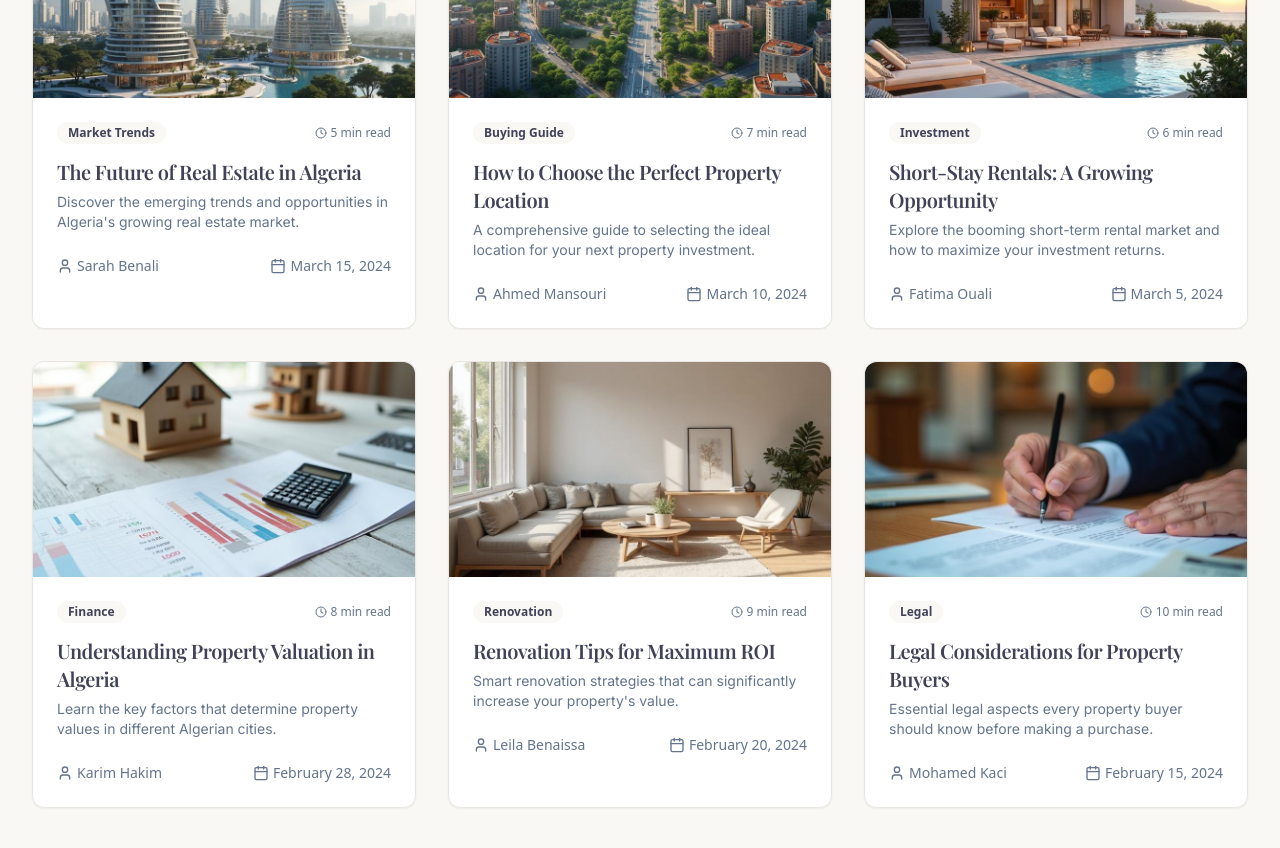
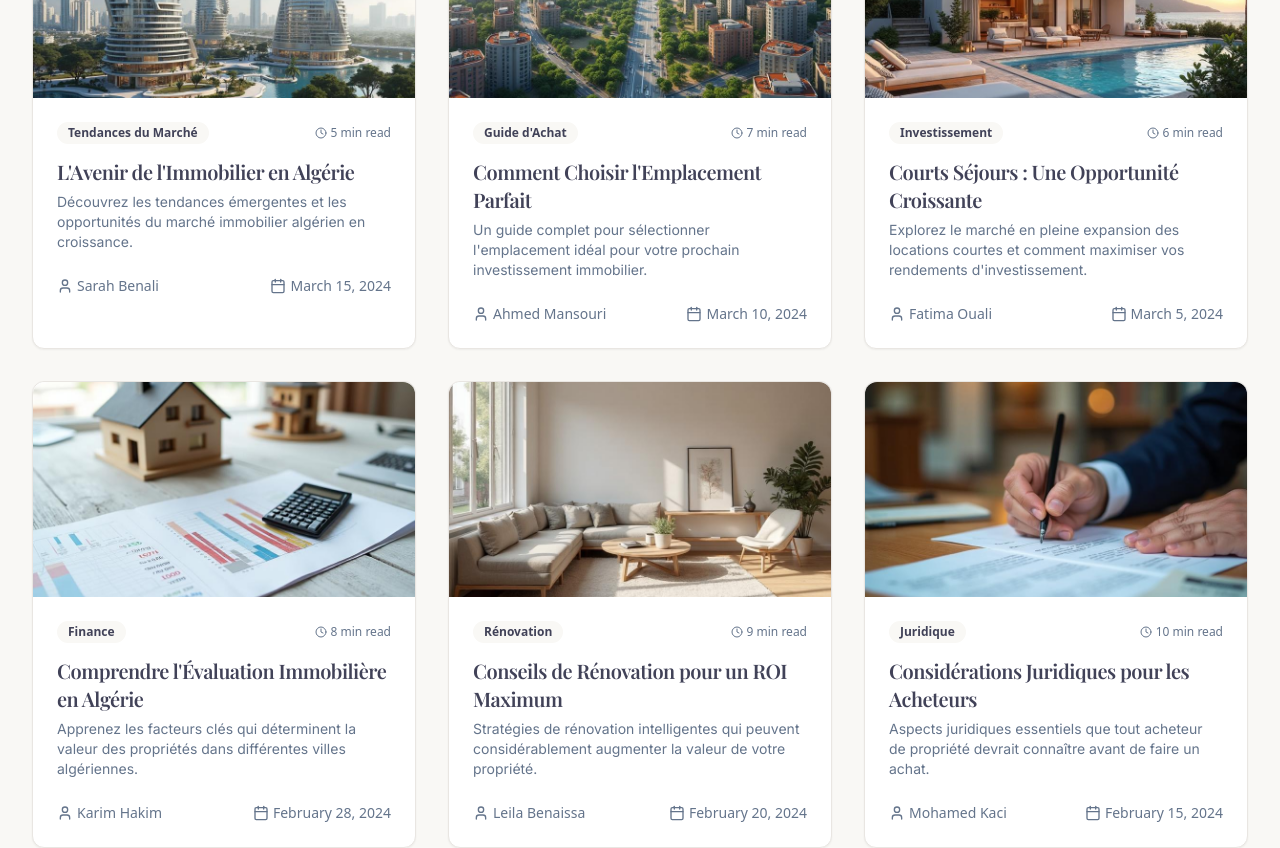
Before and after one commit to EdulogyIT/HOLIBAYT, a React (Vite) app: page /blog in a window 1280 px wide. Shown: the part 580-1428 px from the top of the page. Built offline with nearby package versions, Linux system fonts and the light colour scheme.

Commit message:
Update blog pages for language changes
Ensured that the blog page and individual blog post details dynamically update their language based on the user's selection via the globe symbol.
-edited src/pages/Blog.tsx
-edited src/pages/BlogPost.tsx
-edited src/contexts/LanguageContext.tsx

```diff
--- a/src/contexts/LanguageContext.tsx
+++ b/src/contexts/LanguageContext.tsx
@@ -311,6 +311,50 @@ const translations = {
     tlemcenDescription: 'Perle du Maghreb',
     bejaiaDescription: 'Fiancée de la Méditerranée',
     blidaDescription: 'Ville des roses',
+
+    // Blog translations
+    blogInsights: 'Blog & Actualités',
+    blogDescription: 'Restez informé des dernières tendances, conseils et analyses du marché immobilier algérien',
+    stayUpdated: 'Restez Informé',
+    newsletterDescription: 'Abonnez-vous à notre newsletter et ne manquez jamais les dernières analyses immobilières',
+    enterEmail: 'Entrez votre email',
+    subscribe: 'S\'abonner',
+    backToBlog: 'Retour au Blog',
+    publishedBy: 'Publié par',
+    readMore: 'Lire plus',
+
+    // Blog categories
+    allCategories: 'Toutes',
+    marketTrends: 'Tendances du Marché',
+    buyingGuide: 'Guide d\'Achat',
+    investment: 'Investissement',
+    finance: 'Finance',
+    renovation: 'Rénovation',
+    legal: 'Juridique',
+
+    // Blog post titles
+    blogTitle1: 'L\'Avenir de l\'Immobilier en Algérie',
+    blogTitle2: 'Comment Choisir l\'Emplacement Parfait',
+    blogTitle3: 'Courts Séjours : Une Opportunité Croissante',
+    blogTitle4: 'Comprendre l\'Évaluation Immobilière en Algérie',
+    blogTitle5: 'Conseils de Rénovation pour un ROI Maximum',
+    blogTitle6: 'Considérations Juridiques pour les Acheteurs',
+
+    // Blog excerpts
+    blogExcerpt1: 'Découvrez les tendances émergentes et les opportunités du marché immobilier algérien en croissance.',
+    blogExcerpt2: 'Un guide complet pour sélectionner l\'emplacement idéal pour votre prochain investissement immobilier.',
+    blogExcerpt3: 'Explorez le marché en pleine expansion des locations courtes et comment maximiser vos rendements d\'investissement.',
+    blogExcerpt4: 'Apprenez les facteurs clés qui déterminent la valeur des propriétés dans différentes villes algériennes.',
+    blogExcerpt5: 'Stratégies de rénovation intelligentes qui peuvent considérablement augmenter la valeur de votre propriété.',
+    blogExcerpt6: 'Aspects juridiques essentiels que tout acheteur de propriété devrait connaître avant de faire un achat.',
+
+    // Blog authors
+    author1: 'Sarah Benali',
+    author2: 'Ahmed Mansouri',
+    author3: 'Fatima Ouali',
+    author4: 'Karim Hakim',
+    author5: 'Leila Benaissa',
+    author6: 'Mohamed Kaci',
   },
   EN: {
     // Navigation
@@ -614,6 +658,50 @@ const translations = {
     tlemcenDescription: 'Pearl of the Maghreb',
     bejaiaDescription: 'Bride of the Mediterranean',
     blidaDescription: 'City of Roses',
+
+    // Blog translations
+    blogInsights: 'Blog & Insights',
+    blogDescription: 'Stay updated with the latest trends, tips, and insights from Algeria\'s real estate market',
+    stayUpdated: 'Stay Updated',
+    newsletterDescription: 'Subscribe to our newsletter and never miss the latest real estate insights',
+    enterEmail: 'Enter your email',
+    subscribe: 'Subscribe',
+    backToBlog: 'Back to Blog',
+    publishedBy: 'Published by',
+    readMore: 'Read more',
+
+    // Blog categories
+    allCategories: 'All',
+    marketTrends: 'Market Trends',
+    buyingGuide: 'Buying Guide',
+    investment: 'Investment',
+    finance: 'Finance',
+    renovation: 'Renovation',
+    legal: 'Legal',
+
+    // Blog post titles
+    blogTitle1: 'The Future of Real Estate in Algeria',
+    blogTitle2: 'How to Choose the Perfect Property Location',
+    blogTitle3: 'Short-Stay Rentals: A Growing Opportunity',
+    blogTitle4: 'Understanding Property Valuation in Algeria',
+    blogTitle5: 'Renovation Tips for Maximum ROI',
+    blogTitle6: 'Legal Considerations for Property Buyers',
+
+    // Blog excerpts
+    blogExcerpt1: 'Discover the emerging trends and opportunities in Algeria\'s growing real estate market.',
+    blogExcerpt2: 'A comprehensive guide to selecting the ideal location for your next property investment.',
+    blogExcerpt3: 'Explore the booming short-term rental market and how to maximize your investment returns.',
+    blogExcerpt4: 'Learn the key factors that determine property values in different Algerian cities.',
+    blogExcerpt5: 'Smart renovation strategies that can significantly increase your property\'s value.',
+    blogExcerpt6: 'Essential legal aspects every property buyer should know before making a purchase.',
+
+    // Blog authors
+    author1: 'Sarah Benali',
+    author2: 'Ahmed Mansouri',
+    author3: 'Fatima Ouali',
+    author4: 'Karim Hakim',
+    author5: 'Leila Benaissa',
+    author6: 'Mohamed Kaci',
   },
   AR: {
     // Navigation
@@ -904,6 +992,50 @@ const translations = {
     bejaiaDescription: 'عروس البحر الأبيض المتوسط',
     blidaDescription: 'مدينة الورود',
 
+    // Blog translations
+    blogInsights: 'المدونة والرؤى',
+    blogDescription: 'ابق على اطلاع بأحدث الاتجاهات والنصائح والرؤى من سوق العقارات الجزائري',
+    stayUpdated: 'ابق مطلعاً',
+    newsletterDescription: 'اشترك في نشرتنا الإخبارية ولا تفوت أحدث الرؤى العقارية',
+    enterEmail: 'أدخل بريدك الإلكتروني',
+    subscribe: 'اشتراك',
+    backToBlog: 'العودة للمدونة',
+    publishedBy: 'نشر بواسطة',
+    readMore: 'اقرأ المزيد',
+
+    // Blog categories
+    allCategories: 'الكل',
+    marketTrends: 'اتجاهات السوق',
+    buyingGuide: 'دليل الشراء',
+    investment: 'الاستثمار',
+    finance: 'التمويل',
+    renovation: 'التجديد',
+    legal: 'قانوني',
+
+    // Blog post titles
+    blogTitle1: 'مستقبل العقارات في الجزائر',
+    blogTitle2: 'كيفية اختيار الموقع المثالي للعقار',
+    blogTitle3: 'الإيجار قصير المدى: فرصة متنامية',
+    blogTitle4: 'فهم تقييم العقارات في الجزائر',
+    blogTitle5: 'نصائح التجديد لتحقيق أقصى عائد استثمار',
+    blogTitle6: 'الاعتبارات القانونية لمشتري العقارات',
+
+    // Blog excerpts
+    blogExcerpt1: 'اكتشف الاتجاهات الناشئة والفرص في سوق العقارات الجزائري المتنامي.',
+    blogExcerpt2: 'دليل شامل لاختيار الموقع المثالي لاستثمارك العقاري القادم.',
+    blogExcerpt3: 'استكشف سوق الإيجار قصير المدى المزدهر وكيفية تعظيم عوائد استثمارك.',
+    blogExcerpt4: 'تعلم العوامل الرئيسية التي تحدد قيم العقارات في مختلف المدن الجزائرية.',
+    blogExcerpt5: 'استراتيجيات تجديد ذكية يمكنها زيادة قيمة عقارك بشكل كبير.',
+    blogExcerpt6: 'الجوانب القانونية الأساسية التي يجب على كل مشتري عقار معرفتها قبل الشراء.',
+
+    // Blog authors
+    author1: 'سارة بن علي',
+    author2: 'أحمد منصوري',
+    author3: 'فاطمة والي',
+    author4: 'كريم حكيم',
+    author5: 'ليلى بن عيسى',
+    author6: 'محمد قاسي',
+
     callBtn: 'اتصال',
     sendMessageBtn: 'أرسل رسالة'
   }
--- a/src/pages/Blog.tsx
+++ b/src/pages/Blog.tsx
@@ -23,67 +23,67 @@ const Blog = () => {
   const blogPosts = [
     {
       id: 1,
-      title: "The Future of Real Estate in Algeria",
-      excerpt: "Discover the emerging trends and opportunities in Algeria's growing real estate market.",
-      author: "Sarah Benali",
+      title: t('blogTitle1'),
+      excerpt: t('blogExcerpt1'),
+      author: t('author1'),
       date: "March 15, 2024",
       readTime: "5 min read",
-      category: "Market Trends",
+      category: t('marketTrends'),
       image: blogRealEstateFuture
     },
     {
       id: 2,
-      title: "How to Choose the Perfect Property Location",
-      excerpt: "A comprehensive guide to selecting the ideal location for your next property investment.",
-      author: "Ahmed Mansouri",
+      title: t('blogTitle2'),
+      excerpt: t('blogExcerpt2'),
+      author: t('author2'),
       date: "March 10, 2024",
       readTime: "7 min read",
-      category: "Buying Guide",
+      category: t('buyingGuide'),
       image: blogPropertyLocation
     },
     {
       id: 3,
-      title: "Short-Stay Rentals: A Growing Opportunity",
-      excerpt: "Explore the booming short-term rental market and how to maximize your investment returns.",
-      author: "Fatima Ouali",
+      title: t('blogTitle3'),
+      excerpt: t('blogExcerpt3'),
+      author: t('author3'),
       date: "March 5, 2024",
       readTime: "6 min read",
-      category: "Investment",
+      category: t('investment'),
       image: blogShortStayRental
     },
     {
       id: 4,
-      title: "Understanding Property Valuation in Algeria",
-      excerpt: "Learn the key factors that determine property values in different Algerian cities.",
-      author: "Karim Hakim",
+      title: t('blogTitle4'),
+      excerpt: t('blogExcerpt4'),
+      author: t('author4'),
       date: "February 28, 2024",
       readTime: "8 min read",
-      category: "Finance",
+      category: t('finance'),
       image: blogPropertyValuation
     },
     {
       id: 5,
-      title: "Renovation Tips for Maximum ROI",
-      excerpt: "Smart renovation strategies that can significantly increase your property's value.",
-      author: "Leila Benaissa",
+      title: t('blogTitle5'),
+      excerpt: t('blogExcerpt5'),
+      author: t('author5'),
       date: "February 20, 2024",
       readTime: "9 min read",
-      category: "Renovation",
+      category: t('renovation'),
       image: blogRenovationTips
     },
     {
       id: 6,
-      title: "Legal Considerations for Property Buyers",
-      excerpt: "Essential legal aspects every property buyer should know before making a purchase.",
-      author: "Mohamed Kaci",
+      title: t('blogTitle6'),
+      excerpt: t('blogExcerpt6'),
+      author: t('author6'),
       date: "February 15, 2024",
       readTime: "10 min read",
-      category: "Legal",
+      category: t('legal'),
       image: blogLegalConsiderations
     }
   ];
 
-  const categories = ["All", "Market Trends", "Buying Guide", "Investment", "Finance", "Renovation", "Legal"];
+  const categories = [t('allCategories'), t('marketTrends'), t('buyingGuide'), t('investment'), t('finance'), t('renovation'), t('legal')];
 
   return (
     <div className="min-h-screen bg-background">
@@ -93,10 +93,10 @@ const Blog = () => {
         <section className="bg-gradient-subtle py-16">
           <div className="max-w-7xl mx-auto px-4 sm:px-6 lg:px-8 text-center">
             <h1 className="text-4xl md:text-5xl font-bold text-foreground mb-4 font-playfair">
-              {t('blog')} & Insights
+              {t('blogInsights')}
             </h1>
             <p className="text-xl text-muted-foreground font-inter max-w-2xl mx-auto">
-              Stay updated with the latest trends, tips, and insights from Algeria's real estate market
+              {t('blogDescription')}
             </p>
           </div>
         </section>
@@ -172,19 +172,19 @@ const Blog = () => {
         <section className="py-16 bg-gradient-subtle">
           <div className="max-w-4xl mx-auto px-4 sm:px-6 lg:px-8 text-center">
             <h2 className="text-3xl font-bold text-foreground mb-4 font-playfair">
-              Stay Updated
+              {t('stayUpdated')}
             </h2>
             <p className="text-lg text-muted-foreground mb-8 font-inter">
-              Subscribe to our newsletter and never miss the latest real estate insights
+              {t('newsletterDescription')}
             </p>
             <div className="flex flex-col sm:flex-row gap-4 max-w-md mx-auto">
               <input
                 type="email"
-                placeholder="Enter your email"
+                placeholder={t('enterEmail')}
                 className="flex-1 px-4 py-3 rounded-md border border-input bg-background focus:outline-none focus:ring-2 focus:ring-ring font-inter"
               />
               <button className="px-6 py-3 bg-gradient-primary text-primary-foreground rounded-md font-medium hover:shadow-elegant transition-all font-inter">
-                Subscribe
+                {t('subscribe')}
               </button>
             </div>
           </div>
--- a/src/pages/BlogPost.tsx
+++ b/src/pages/BlogPost.tsx
@@ -25,12 +25,12 @@ const BlogPost = () => {
   const blogPosts = [
     {
       id: 1,
-      title: "The Future of Real Estate in Algeria",
-      excerpt: "Discover the emerging trends and opportunities in Algeria's growing real estate market.",
-      author: "Sarah Benali",
+      title: t('blogTitle1'),
+      excerpt: t('blogExcerpt1'),
+      author: t('author1'),
       date: "March 15, 2024",
       readTime: "5 min read",
-      category: "Market Trends",
+      category: t('marketTrends'),
       image: blogRealEstateFuture,
       content: `
         <p>Algeria's real estate market is undergoing a significant transformation, driven by technological innovation, demographic changes, and economic reforms. As we look toward the future, several key trends are shaping the landscape of property investment and development across the country.</p>
@@ -54,12 +54,12 @@ const BlogPost = () => {
     },
     {
       id: 2,
-      title: "How to Choose the Perfect Property Location",
-      excerpt: "A comprehensive guide to selecting the ideal location for your next property investment.",
-      author: "Ahmed Mansouri",
+      title: t('blogTitle2'),
+      excerpt: t('blogExcerpt2'),
+      author: t('author2'),
       date: "March 10, 2024",
       readTime: "7 min read",
-      category: "Buying Guide",
+      category: t('buyingGuide'),
       image: blogPropertyLocation,
       content: `
         <p>Location is the most critical factor in real estate success. Whether you're buying your first home or making an investment, understanding how to evaluate location quality will determine your property's long-term value and your satisfaction as an owner.</p>
@@ -86,12 +86,12 @@ const BlogPost = () => {
     },
     {
       id: 3,
-      title: "Short-Stay Rentals: A Growing Opportunity",
-      excerpt: "Explore the booming short-term rental market and how to maximize your investment returns.",
-      author: "Fatima Ouali",
+      title: t('blogTitle3'),
+      excerpt: t('blogExcerpt3'),
+      author: t('author3'),
       date: "March 5, 2024",
       readTime: "6 min read",
-      category: "Investment",
+      category: t('investment'),
       image: blogShortStayRental,
       content: `
         <p>The short-stay rental market in Algeria is experiencing unprecedented growth, driven by increased tourism, business travel, and changing accommodation preferences. This presents significant opportunities for property investors willing to adapt to this dynamic market.</p>
@@ -118,12 +118,12 @@ const BlogPost = () => {
     },
     {
       id: 4,
-      title: "Understanding Property Valuation in Algeria",
-      excerpt: "Learn the key factors that determine property values in different Algerian cities.",
-      author: "Karim Hakim",
+      title: t('blogTitle4'),
+      excerpt: t('blogExcerpt4'),
+      author: t('author4'),
       date: "February 28, 2024",
       readTime: "8 min read",
-      category: "Finance",
+      category: t('finance'),
       image: blogPropertyValuation,
       content: `
         <p>Property valuation in Algeria involves complex factors that vary significantly by region, property type, and market conditions. Understanding these elements is essential for making informed buying, selling, or investment decisions.</p>
@@ -153,12 +153,12 @@ const BlogPost = () => {
     },
     {
       id: 5,
-      title: "Renovation Tips for Maximum ROI",
-      excerpt: "Smart renovation strategies that can significantly increase your property's value.",
-      author: "Leila Benaissa",
+      title: t('blogTitle5'),
+      excerpt: t('blogExcerpt5'),
+      author: t('author5'),
       date: "February 20, 2024",
       readTime: "9 min read",
-      category: "Renovation",
+      category: t('renovation'),
       image: blogRenovationTips,
       content: `
         <p>Strategic property renovation can substantially increase value and rental potential. However, not all improvements provide equal returns. Understanding which renovations offer the best ROI is crucial for maximizing your investment.</p>
@@ -188,12 +188,12 @@ const BlogPost = () => {
     },
     {
       id: 6,
-      title: "Legal Considerations for Property Buyers",
-      excerpt: "Essential legal aspects every property buyer should know before making a purchase.",
-      author: "Mohamed Kaci",
+      title: t('blogTitle6'),
+      excerpt: t('blogExcerpt6'),
+      author: t('author6'),
       date: "February 15, 2024",
       readTime: "10 min read",
-      category: "Legal",
+      category: t('legal'),
       image: blogLegalConsiderations,
       content: `
         <p>Navigating Algeria's property law requires understanding complex legal frameworks, documentation requirements, and regulatory procedures. Proper legal preparation protects buyers from costly mistakes and ensures smooth transactions.</p>
@@ -244,7 +244,7 @@ const BlogPost = () => {
             className="font-inter mb-6"
           >
             <ArrowLeft className="w-4 h-4 mr-2" />
-            Back to Blog
+            {t('backToBlog')}
           </Button>
         </div>
 
```
